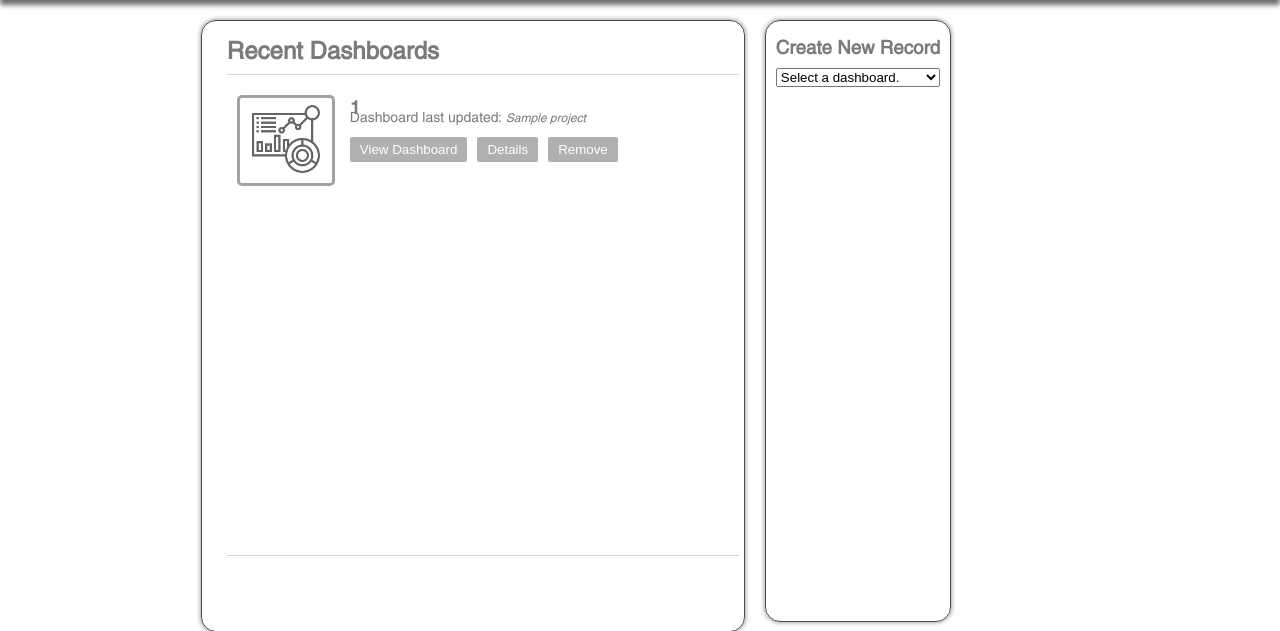
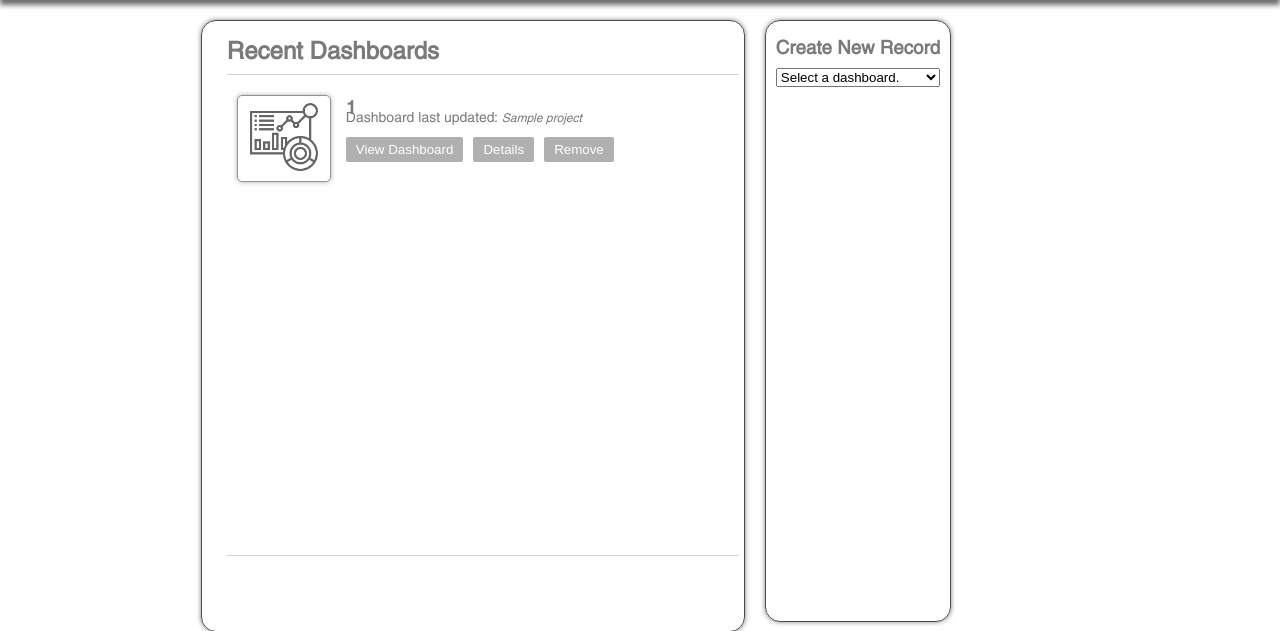
Before and after one commit to JRose31/ABADashboards, a Flask app: template templates/home.html in a window 1280 px wide. Shown: the part 120-751 px from the top of the page. Run offline with Flask 3, Linux system fonts and the light colour scheme; the template is opened without the code that fills it: most values are stand-ins (such as "Sample title", 1, 10 or a date in 2020).

Commit message:
UI Updates

```diff
--- a/static/css/home.css
+++ b/static/css/home.css
@@ -128,7 +128,7 @@
 .thumbnail-btn{
     background-color: white;
     border-radius: 5px;
-    border: solid 3px rgba(0,0,0,0.6);
+    /*border: solid 3px rgba(0,0,0,0.6);*/
     opacity: 60%;
 }
 
@@ -138,9 +138,9 @@
 
 .thumbnail-btn:hover{
     cursor: pointer;
-    border: black solid 3px;
-    border-radius: 5px;
-    box-shadow: #6D6D6D -2px 0 2px;
+    /*border: black solid 2px;*/
+    /*border-radius: 5px;*/
+    /*box-shadow: #6D6D6D -2px 0 2px;*/
     opacity: 100%;
 }
 
--- a/templates/home.html
+++ b/templates/home.html
@@ -23,7 +23,7 @@
             {% if projects %}
                 {% for project in projects %}
                     <div class="thumbnail-container">
-                        <button class="thumbnail-btn" type="submit" name="project_button" value="{{ project[0] }}">
+                        <button class="thumbnail-btn make-card" type="submit" name="project_button" value="{{ project[0] }}">
                             <img src="{{ url_for("static", filename="site_images/dashboard_thumbnail.png") }}" alt="submit" width="70px"/>
                         </button>
                         <div class="project-details-container">
```
